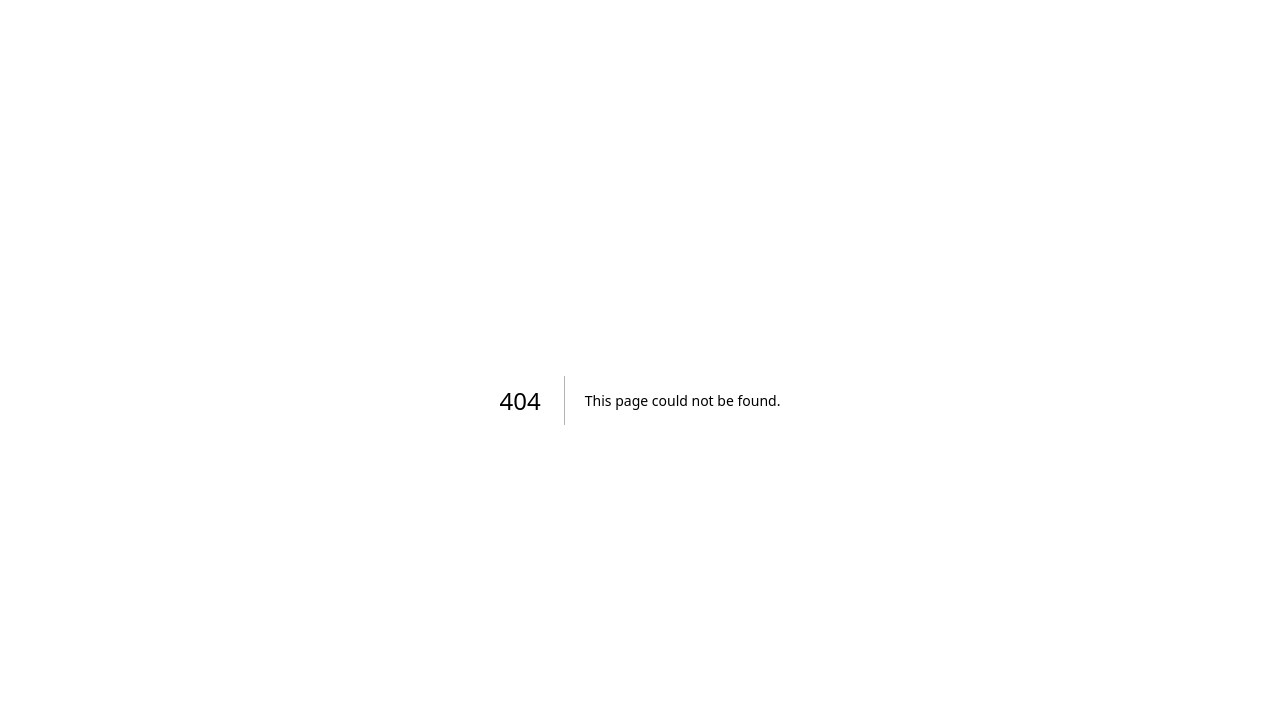
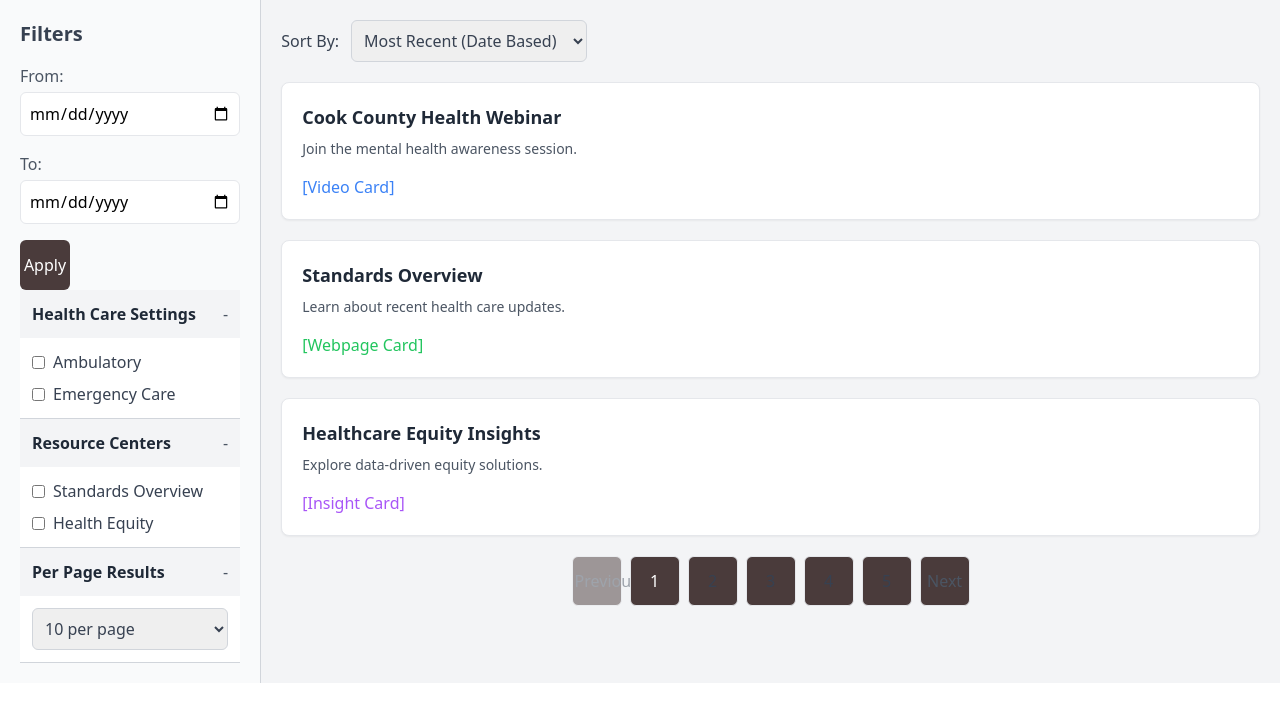
Before and after one commit to vijaykumar8020/TJC-NextJS, a Next.js app: page /ResourceListingPage in a window 1280 px wide. Before the commit this address had no page. Shown: the top 702 px of the page. Built offline with nearby package versions, Linux system fonts and the light colour scheme.

Commit message:
FilterFacets POC

```diff
--- a/src/core/atoms/Button.tsx
+++ b/src/core/atoms/Button.tsx
@@ -1,17 +1,10 @@
-import React from 'react';
-
-interface ButtonProps {
-  label: string;
-}
-
-const Button: React.FC<ButtonProps> = ({ label }) => {
-  return (
-    <button
-      className="bg-primary text-white"
-    >
-      {label}
-    </button>
-  );
-};
+const Button = ({ label, className, ...props }) => (
+  <button
+    className={`px-4 py-2 rounded-md text-white ${className}`}
+    {...props}
+  >
+    {label}
+  </button>
+);
 
 export default Button;
--- /dev/null
+++ b/src/core/atoms/DateInputField.jsx
@@ -0,0 +1,15 @@
+const DateInputField = ({ label, value, onChange }) => {
+    return (
+      <label className="block">
+        <span className="text-gray-600">{label}:</span>
+        <input
+          type="date"
+          value={value}
+          onChange={onChange}
+          className="w-full mt-1 border rounded-md p-2 focus:ring-2 focus:ring-blue-500"
+        />
+      </label>
+    );
+  };
+
+  export default DateInputField;
--- /dev/null
+++ b/src/core/atoms/InputField.tsx
@@ -0,0 +1,10 @@
+const InputField = ({ placeholder, ...props }) => (
+    <input
+      type="text"
+      placeholder={placeholder}
+      className="w-full border p-2 rounded-md"
+      {...props}
+    />
+  );
+
+  export default InputField;
--- /dev/null
+++ b/src/core/atoms/SelectBox.tsx
@@ -0,0 +1,15 @@
+const SelectBox = ({ options, defaultValue, onChange }) => (
+    <select
+      className="border border-gray-300 rounded-md p-2 w-full text-gray-700 focus:ring-2 focus:ring-blue-500"
+      defaultValue={defaultValue}
+      onChange={onChange}
+    >
+      {options.map((option) => (
+        <option key={option.value} value={option.value}>
+          {option.label}
+        </option>
+      ))}
+    </select>
+  );
+
+  export default SelectBox;
--- /dev/null
+++ b/src/core/molecules/AccordionItem.jsx
@@ -0,0 +1,20 @@
+import { useState } from "react";
+
+const AccordionItem = ({ title, children }) => {
+  const [isOpen, setIsOpen] = useState(true);
+
+  return (
+    <div className="border-b border-gray-300">
+      <div
+        className="flex justify-between items-center p-3 cursor-pointer bg-gray-100 hover:bg-gray-200"
+        onClick={() => setIsOpen(!isOpen)}
+      >
+        <span className="font-semibold text-gray-800">{title}</span>
+        <span className="text-gray-600">{isOpen ? "-" : "+"}</span>
+      </div>
+      {isOpen && <div className="p-3 bg-white">{children}</div>}
+    </div>
+  );
+};
+
+export default AccordionItem;
--- /dev/null
+++ b/src/core/molecules/FilterOption.tsx
@@ -0,0 +1,14 @@
+const FilterOption = ({ options }) => {
+    return (
+      <div className="space-y-2">
+        {options.map((option) => (
+          <label key={option.id} className="flex items-center space-x-2">
+            <input type="checkbox" className="w-4 h-4" />
+            <span>{option.label}</span>
+          </label>
+        ))}
+      </div>
+    );
+  };
+
+  export default FilterOption;
--- /dev/null
+++ b/src/core/molecules/Pagination.tsx
@@ -0,0 +1,39 @@
+const Pagination = ({ currentPage, totalPages, onPageChange }) => {
+  const pages = Array.from({ length: totalPages }, (_, i) => i + 1);
+
+  return (
+    <div className="flex justify-center items-center mt-6 space-x-2">
+      <button
+        onClick={() => onPageChange(currentPage - 1)}
+        disabled={currentPage === 1}
+        className="px-3 py-1 border rounded-md text-gray-600 disabled:opacity-50"
+      >
+        Previous
+      </button>
+
+      {pages.map((page) => (
+        <button
+          key={page}
+          onClick={() => onPageChange(page)}
+          className={`px-3 py-1 border rounded-md ${
+            currentPage === page
+              ? "bg-blue-500 text-white"
+              : "text-gray-700 hover:bg-gray-200"
+          }`}
+        >
+          {page}
+        </button>
+      ))}
+
+      <button
+        onClick={() => onPageChange(currentPage + 1)}
+        disabled={currentPage === totalPages}
+        className="px-3 py-1 border rounded-md text-gray-600 disabled:opacity-50"
+      >
+        Next
+      </button>
+    </div>
+  );
+};
+
+export default Pagination;
--- /dev/null
+++ b/src/core/molecules/SortingDropdown.jsx
@@ -0,0 +1,28 @@
+const SortingDropdown = ({ onSortChange }) => {
+    const sortOptions = [
+      { value: "recent", label: "Most Recent (Date Based)" },
+      { value: "alphabetical", label: "Alphabetical Order (A to Z)" },
+      { value: "relevance", label: "Results by Relevance" },
+    ];
+
+    return (
+      <div className="flex items-center space-x-3">
+        <label className="text-gray-700 font-medium" htmlFor="sort">
+          Sort By:
+        </label>
+        <select
+          id="sort"
+          className="border border-gray-300 rounded-md p-2 text-gray-700 focus:ring-2 focus:ring-blue-500"
+          onChange={(e) => onSortChange(e.target.value)}
+        >
+          {sortOptions.map((option) => (
+            <option key={option.value} value={option.value}>
+              {option.label}
+            </option>
+          ))}
+        </select>
+      </div>
+    );
+  };
+
+  export default SortingDropdown;
--- /dev/null
+++ b/src/core/molecules/TimeFrameFilter.jsx
@@ -0,0 +1,34 @@
+import { useState } from "react";
+import DateInputField from "../atoms/DateInputField";
+
+const TimeFrameFilter = ({ onApply }) => {
+  const [fromDate, setFromDate] = useState("");
+  const [toDate, setToDate] = useState("");
+
+  const handleApply = () => {
+    onApply({ fromDate, toDate });
+  };
+
+  return (
+    <div className="space-y-4">
+      <DateInputField
+        label="From"
+        value={fromDate}
+        onChange={(e) => setFromDate(e.target.value)}
+      />
+      <DateInputField
+        label="To"
+        value={toDate}
+        onChange={(e) => setToDate(e.target.value)}
+      />
+      <button
+        onClick={handleApply}
+        className="bg-blue-500 text-white px-4 py-2 rounded-md hover:bg-blue-600"
+      >
+        Apply
+      </button>
+    </div>
+  );
+};
+
+export default TimeFrameFilter;
--- /dev/null
+++ b/src/core/organisms/FiltersPanel.tsx
@@ -0,0 +1,47 @@
+import AccordionItem from "../molecules/AccordionItem";
+import SelectBox from "../atoms/SelectBox";
+import TimeFrameFilter from "../molecules/TimeFrameFilter";
+
+const FilterPanel = () => {
+  const perPageOptions = [
+    { value: "10", label: "10 per page" },
+    { value: "20", label: "20 per page" },
+    { value: "30", label: "30 per page" },
+    { value: "50", label: "50 per page" },
+    { value: "100", label: "100 per page" },
+  ];
+
+  return (
+    <aside className="w-full lg:w-1/4 p-5 border-r border-gray-300 bg-gray-50">
+      <h2 className="text-xl font-semibold text-gray-700 mb-4">Filters</h2>
+      <TimeFrameFilter />
+      <AccordionItem title="Health Care Settings">
+        <div className="space-y-2">
+          <label className="flex items-center text-gray-700">
+            <input type="checkbox" className="mr-2" /> Ambulatory
+          </label>
+          <label className="flex items-center text-gray-700">
+            <input type="checkbox" className="mr-2" /> Emergency Care
+          </label>
+        </div>
+      </AccordionItem>
+
+      <AccordionItem title="Resource Centers">
+        <div className="space-y-2">
+          <label className="flex items-center text-gray-700">
+            <input type="checkbox" className="mr-2" /> Standards Overview
+          </label>
+          <label className="flex items-center text-gray-700">
+            <input type="checkbox" className="mr-2" /> Health Equity
+          </label>
+        </div>
+      </AccordionItem>
+
+      <AccordionItem title="Per Page Results">
+        <SelectBox options={perPageOptions} defaultValue="10" />
+      </AccordionItem>
+    </aside>
+  );
+};
+
+export default FilterPanel;
--- /dev/null
+++ b/src/core/organisms/ResourcesList.tsx
@@ -0,0 +1,22 @@
+const ResourceCard = ({ type, title, description }) => {
+    const cardClass =
+      "border rounded-lg shadow-sm p-5 bg-white hover:shadow-md transition";
+
+    return (
+      <div className={cardClass}>
+        <h3 className="text-lg font-semibold text-gray-800 mb-2">{title}</h3>
+        <p className="text-gray-600 text-sm mb-4">{description}</p>
+        {type === "video" && (
+          <span className="text-blue-500 font-medium">[Video Card]</span>
+        )}
+        {type === "webpage" && (
+          <span className="text-green-500 font-medium">[Webpage Card]</span>
+        )}
+        {type === "insight" && (
+          <span className="text-purple-500 font-medium">[Insight Card]</span>
+        )}
+      </div>
+    );
+  };
+
+  export default ResourceCard;
--- /dev/null
+++ b/src/pages/ResourceListingPage.tsx
@@ -0,0 +1,89 @@
+import FilterPanel from "../core/organisms/FiltersPanel";
+import ResourceCard from "../core/organisms/ResourcesList";
+import Pagination from "../core/molecules/Pagination";
+import { useState, useEffect } from "react";
+import SortingDropdown from "../core/molecules/SortingDropdown";
+import "../styles/globals.css";
+const Home = () => {
+  const [currentPage, setCurrentPage] = useState(1);
+  const [sortType, setSortType] = useState("recent");
+  const [resources, setResources] = useState([
+    {
+      id: 1,
+      type: "video",
+      title: "Cook County Health Webinar",
+      date: "2023-08-20",
+    },
+    { id: 2, type: "webpage", title: "Standards Overview", date: "2023-07-15" },
+    {
+      id: 3,
+      type: "insight",
+      title: "Healthcare Equity Insights",
+      date: "2023-09-01",
+    },
+  ]);
+
+  // Function to handle sorting
+  const sortResources = (type) => {
+    let sortedResources = [...resources];
+    switch (type) {
+      case "recent":
+        sortedResources.sort((a, b) => new Date(b.date) - new Date(a.date));
+        break;
+      case "alphabetical":
+        sortedResources.sort((a, b) => a.title.localeCompare(b.title));
+        break;
+      case "relevance":
+        // Add relevance logic if needed (currently defaults to initial state)
+        break;
+      default:
+        break;
+    }
+    setResources(sortedResources);
+  };
+
+  useEffect(() => {
+    sortResources(sortType);
+  }, [sortType]);
+
+  const handlePageChange = (page) => {
+    setCurrentPage(page);
+  };
+
+  return (
+    <div className="lg:flex bg-gray-100">
+      {/* Filter Panel */}
+      <FilterPanel />
+
+      {/* Main Content */}
+      <main className="p-5 w-full space-y-5">
+        {/* Sorting Dropdown */}
+        <SortingDropdown onSortChange={(value) => setSortType(value)} />
+        <ResourceCard
+          type="video"
+          title="Cook County Health Webinar"
+          description="Join the mental health awareness session."
+        />
+        <ResourceCard
+          type="webpage"
+          title="Standards Overview"
+          description="Learn about recent health care updates."
+        />
+        <ResourceCard
+          type="insight"
+          title="Healthcare Equity Insights"
+          description="Explore data-driven equity solutions."
+        />
+
+        {/* Pagination */}
+        <Pagination
+          currentPage={currentPage}
+          totalPages={5}
+          onPageChange={handlePageChange}
+        />
+      </main>
+    </div>
+  );
+};
+
+export default Home;
```
